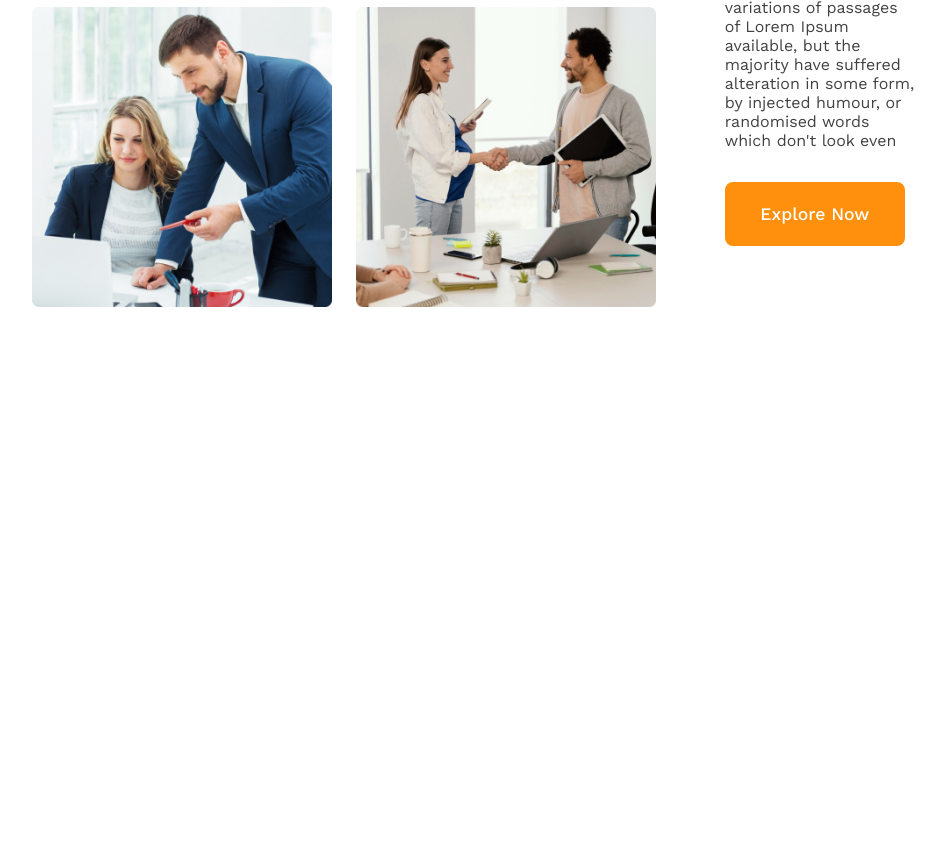
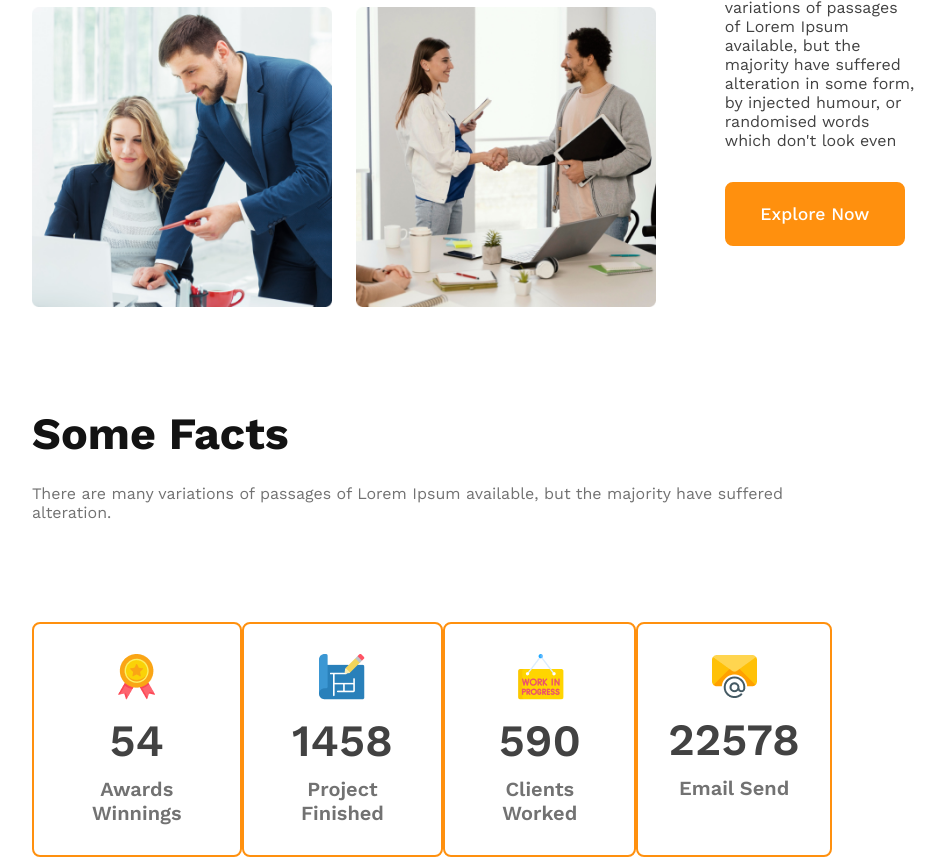
Before and after one commit to MehediHasan128/G3-Architects, a plain HTML site: page index.html in a window 1280 px wide. Shown: the part 1480-2337 px from the top of the page, without its empty margins (208-1152 px from the left). Before the commit the page ends 1787 px from the top, so only its background shows below. Drawn offline with nearby package versions, Linux system fonts and the light colour scheme.

Commit message:
finished fact section with mobile responsive

```diff
--- a/Style/responsive.css
+++ b/Style/responsive.css
@@ -31,8 +31,27 @@
         grid-template-columns: 1fr;
     }
     .teams-text-content{
-        padding: 0 1.5rem;
+        padding: 0 1rem;
         margin-bottom: 2rem;
+    }
+
+
+
+    /* Facts design */
+    .facts{
+        padding: 0 1rem;
+    }
+    .facts-card-container{
+        display: grid;
+        grid-template-columns: repeat(2, 1fr);
+        gap: 10px;
+        margin-top: 50px;
+    }
+    .card-stats{
+        font-size: 2rem;
+    }
+    .card-title{
+        font-size: 1rem;
     }
     main{
         margin: 0;
--- a/Style/style.css
+++ b/Style/style.css
@@ -15,7 +15,9 @@ header{
     background: rgba(255, 144, 14, 0.10);
     padding: 50px 230px;
 }
-
+section{
+    margin-top: 100px;
+}
 
 
 /* Shared styles */
@@ -101,7 +103,6 @@ main{
     display: flex;
     justify-content: space-between;
     align-items: center;
-    margin-top: 100px;
 }
 .teams-img-container{
     display: grid;
@@ -132,3 +133,43 @@ main{
     color: #424242;
     margin: 24px 0 32px 0;
 }
+
+
+
+
+
+
+
+/* Facts section design */
+.facts-title{
+    font-size: 2.8rem;
+    font-weight: 700;
+    color: #131313;
+    margin-bottom: 1.5rem;
+}
+.facts-discription{
+    font-size: 1rem;
+    color: #727272;
+}
+.facts-card-container{
+    display: flex;
+    justify-content: space-around;
+    margin-top: 100px;
+}
+.facts-card-container .card{
+    border-radius: 8px;
+    border: 2px solid #FF900E;
+    text-align: center;
+    padding: 30px;
+}
+.card-stats{
+    font-size: 2.8rem;
+    font-weight: 600;
+    color: #424242;
+    margin: 10px 0;
+}
+.card-title{
+    font-size: 1.25rem;
+    font-weight: 600;
+    color: #727272;
+}
--- a/index.html
+++ b/index.html
@@ -50,6 +50,42 @@
                 <button class="btn-primary">Explore Now</button>
             </div>
         </section>
+
+        <!-- features section -->
+        <section class="features">
+
+        </section>
+
+        <!-- facts section -->
+        <section class="facts">
+            <div class="facts-text-content">
+                <h2 class="facts-title">Some Facts</h2>
+                <p class="facts-discription">There are many variations of passages of Lorem Ipsum available, but the majority have suffered alteration.</p>
+            </div>
+
+            <div class="facts-card-container">
+                <div class="card">
+                    <img src="images/icons/ribon.png" alt="">
+                    <h2 class="card-stats">54</h2>
+                    <p class="card-title">Awards Winnings</p>
+                </div>
+                <div class="card">
+                    <img src="images/icons/projects.png" alt="">
+                    <h2 class="card-stats">1458</h2>
+                    <p class="card-title">Project Finished</p>
+                </div>
+                <div class="card">
+                    <img src="images/icons/customers.png" alt="">
+                    <h2 class="card-stats">590</h2>
+                    <p class="card-title">Clients Worked</p>
+                </div>
+                <div class="card">
+                    <img src="images/icons/email.png" alt="">
+                    <h2 class="card-stats">22578</h2>
+                    <p class="card-title">Email Send</p>
+                </div>
+            </div>
+        </section>
     </main>
 </body>
 </html>
```
